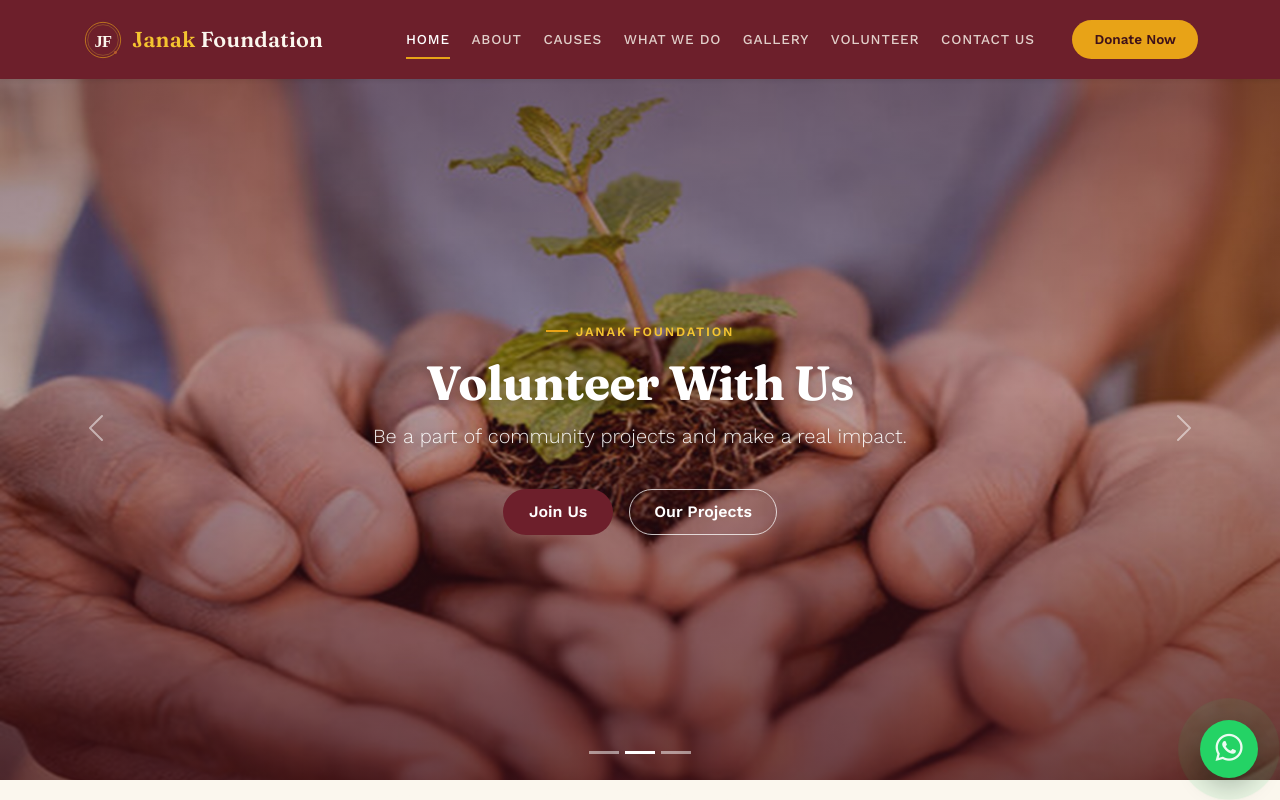
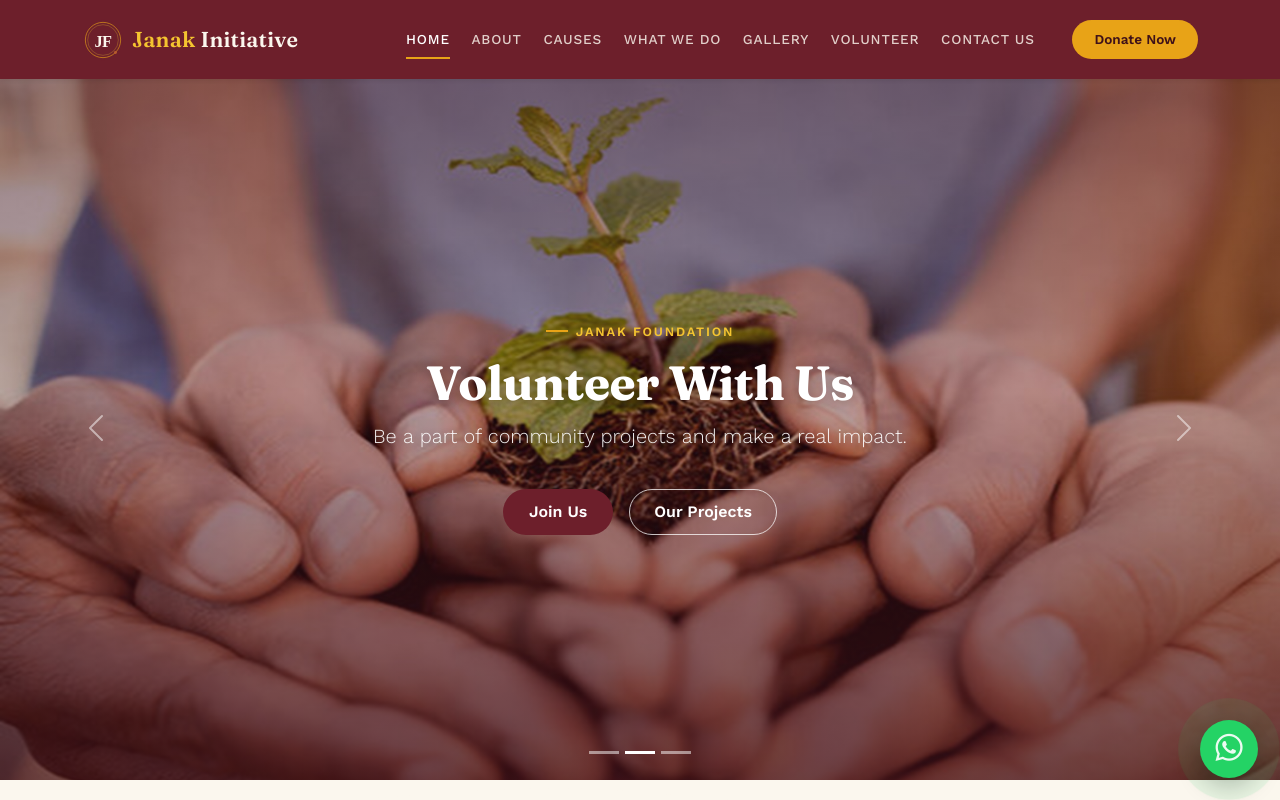
Before and after one commit to Vijayit70/janak-foundation, a React (Vite) app: page / in a window 1280 px wide. Shown: the top 800 px of the page. Built offline with nearby package versions, Linux system fonts and the light colour scheme.

Commit message:
Change 'Foundation' to 'Initiative' in Navbar

```diff
--- a/src/components/Navbar.jsx
+++ b/src/components/Navbar.jsx
@@ -38,7 +38,7 @@ export default function Navbar() {
           <img src="/logo-mark.svg" alt="" width="42" height="42" />
           <span>
             <span style={{ color: '#f4c430' }}>Janak</span>{' '}
-            <span style={{ color: '#fbf7ee' }}>Foundation</span>
+            <span style={{ color: '#fbf7ee' }}>Initiative</span>
           </span>
         </Link>
 
```
